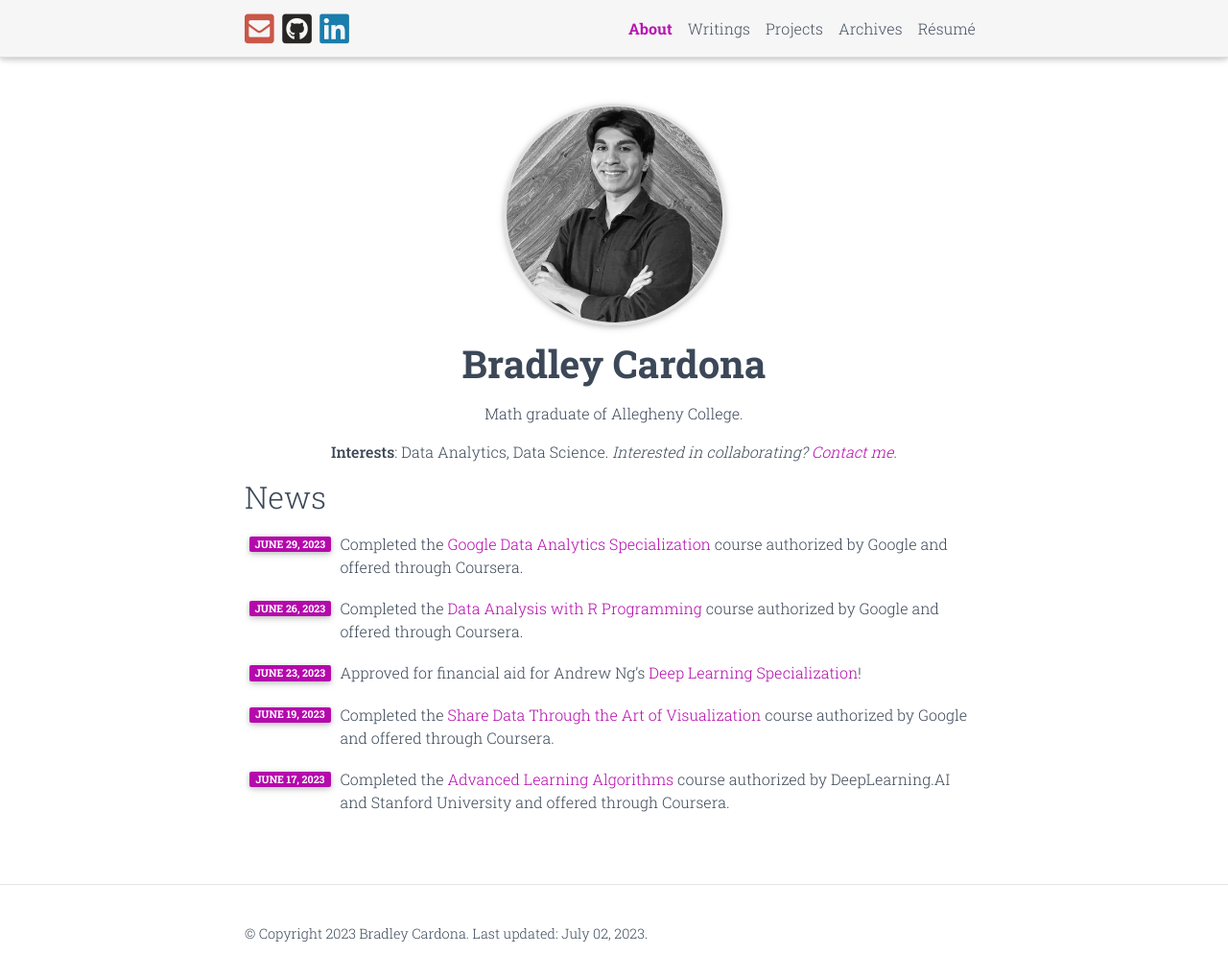
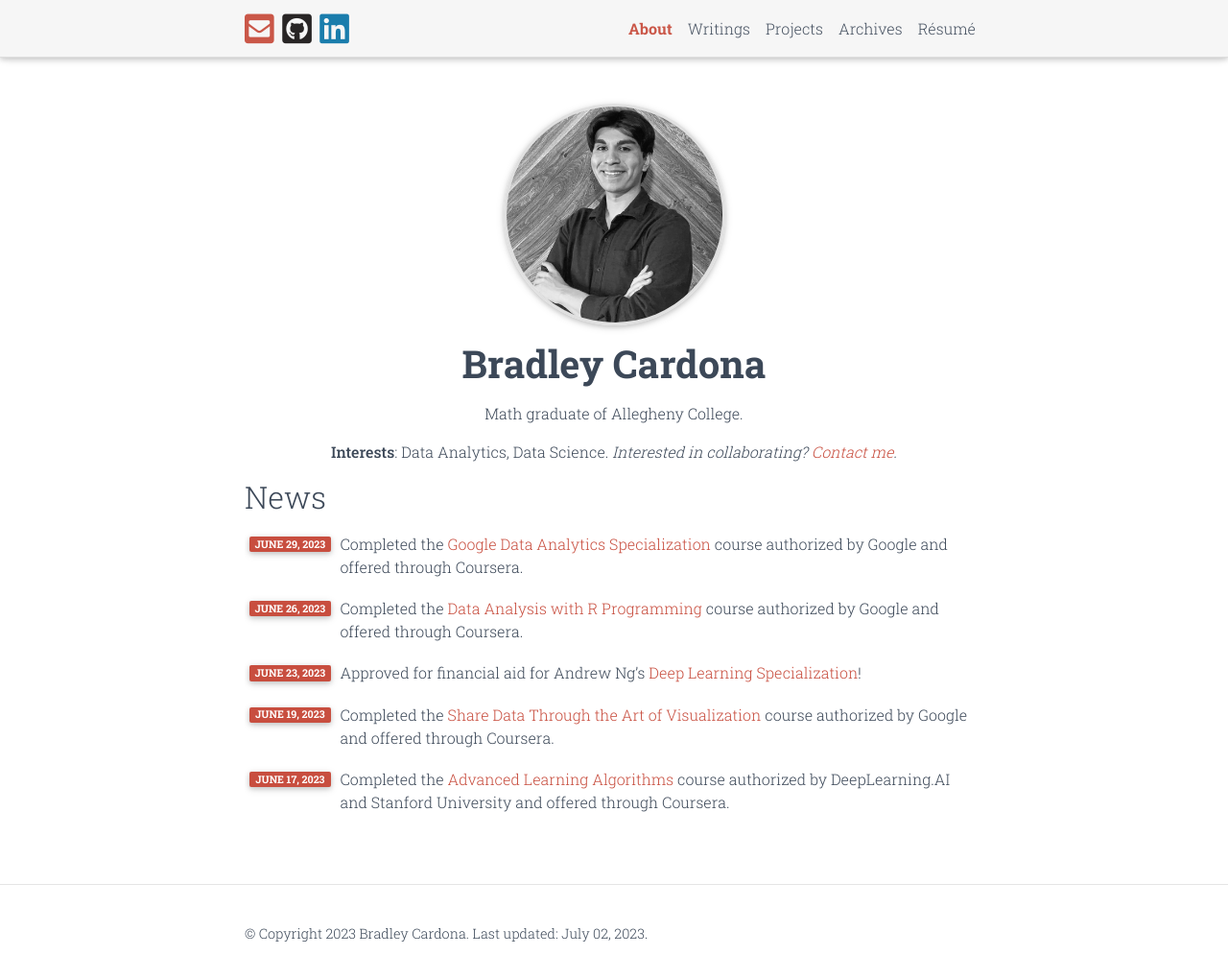
Before and after one commit to BMCARDONA/bmcardona.github.io, a Jekyll site: the page built from _pages/about.md, in a window 1280 px wide and 1024 px high. Shown: the top 1020 px of the window at 96% size. Built offline with Jekyll 4.4.1, drawn with Linux system fonts in a browser that asks for light colours; full-size pictures stand in for the smaller copies a plugin makes; comment, search, counter and statistics services are not loaded; a style sheet for code colours, icons or effects is not loaded.

Commit message:
add wolfram-color

```diff
--- a/_sass/_themes.scss
+++ b/_sass/_themes.scss
@@ -8,8 +8,8 @@
   --global-code-bg-color: #{$code-bg-color-light};
   --global-text-color: #{$dark-font-color};
   --global-text-color-light: #{$grey-color};
-  --global-theme-color: #{$nice-purple-color};
-  --global-hover-color: #{$nice-purple-color};
+  --global-theme-color: #{$wolfram-color};
+  --global-hover-color: #{$wolfram-color};
   --global-footer-bg-color: #{$grey-color-dark};
   --global-footer-text-color: #{$grey-color-light};
   --global-footer-link-color: #{$white-color};
```
